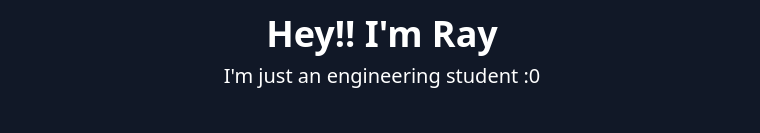
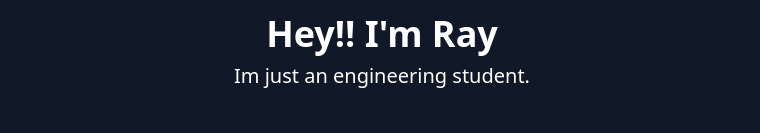
Before and after one commit to theabsoluteray/webpage, a Next.js app: page / in a window 1280 px wide. Shown: the part 267-400 px from the top of the page, without its empty margins (258-1018 px from the left). Built offline with nearby package versions, Linux system fonts and the light colour scheme.

Commit message:
4th commit

```diff
--- a/app/page.tsx
+++ b/app/page.tsx
@@ -5,7 +5,7 @@ import Image from "next/image";
 export default function Home() {
   return (
     <main className="relative bg-gray-900 text-white flex flex-col items-center min-h-screen overflow-hidden">
-      {/* Top Section */}
+
       <div className="flex flex-col items-center mt-10">
         <Image
           src="https://cdn.discordapp.com/attachments/1268230743788752937/1314527019173675008/ee6d75ddd8c5925e05ffc863038183f5.png?ex=67541830&is=6752c6b0&hm=561434e8e132df84180790386c9655da0b611f49c84ef5cd0aa0d2eef6feabe8&"
@@ -18,11 +18,11 @@ export default function Home() {
           Hey!! I'm Ray
         </h1>
         <h3 className="text-xl mt-2 animate-fadeIn delay-300">
-          I'm just an engineering student :0
+          Im just an engineering student.
         </h3>
       </div>
 
-      {/* Tech Stack Section */}
+
       <div className="flex flex-col items-center my-10">
         <h4 className="text-5xl font-semibold mb-4">Tech Stack</h4>
         <div className="flex flex-wrap justify-center gap-8 text-6xl">
@@ -37,7 +37,6 @@ export default function Home() {
         </div>
       </div>
 
-      {/* Bottom Section with Social Media Icons */}
       <div className="absolute bottom-10 flex space-x-4">
         <a
           href="https://www.instagram.com/being.ray04/"
--- a/components/Hero.tsx
+++ b/components/Hero.tsx
@@ -15,7 +15,6 @@ const Hero = () => {
     </div>
     <div className="flex justify-center">
       <div className="max-w-[89vw]">
-        <h2 className='uppercase tracking-width text-xs text-center text-white max-w-80'>hey ! im ray</h2>
       </div>
     </div>
     </div>
```
